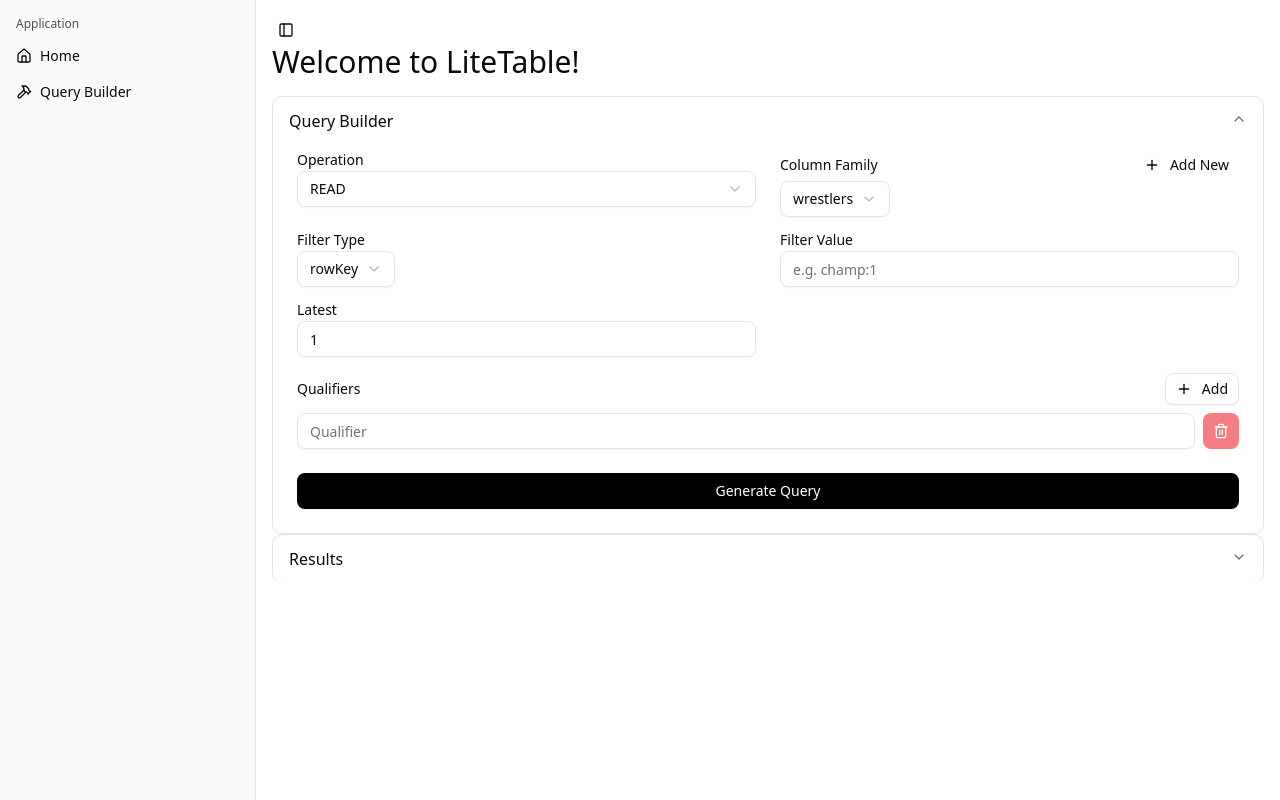
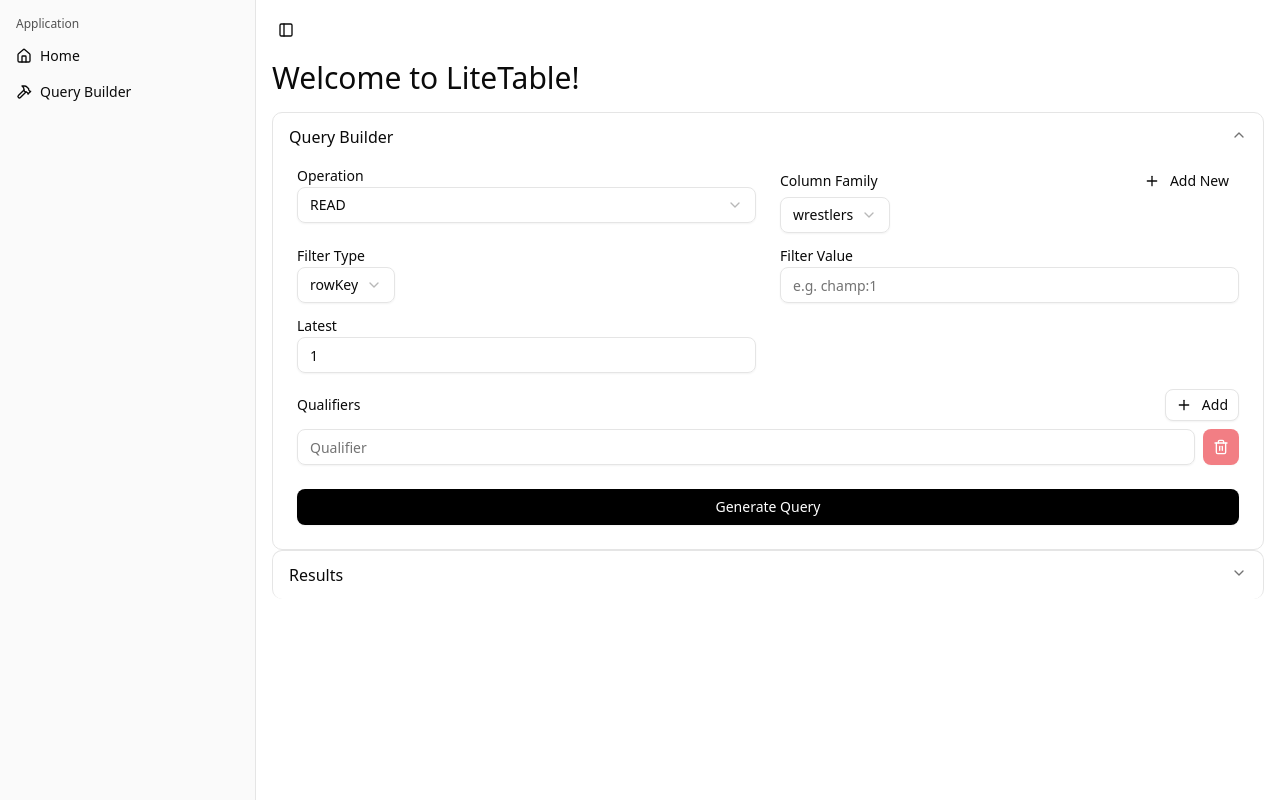
Before and after one commit to litetable/litetable-cli, a React (Vite) app in the folder client/: page / in a window 1280 px wide. Built offline with nearby package versions, Linux system fonts and the light colour scheme; the HTML template or start-up script is replaced by a standard one.

Commit message:
chore: cleanup

```diff
--- a/client/src/app.jsx
+++ b/client/src/app.jsx
@@ -5,9 +5,8 @@
   return (
     <AppLayout>
       <div>
-        <h1 className={"text-3xl pb-4"}>Welcome to LiteTable!</h1>
+        <h1 className={"text-3xl py-4"}>Welcome to LiteTable!</h1>
         <QueryBuilder />
-        {/*<QueryInput />*/}
       </div>
     </AppLayout>
   );
```
